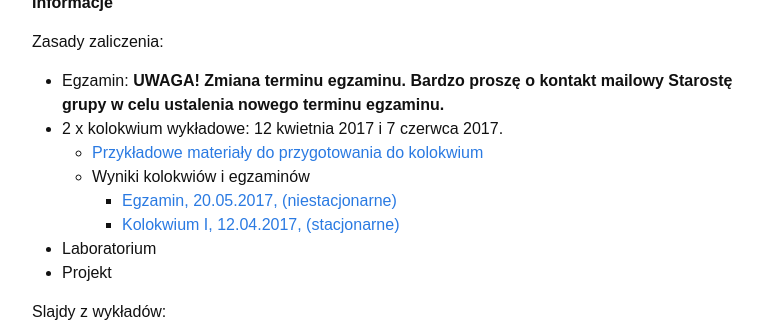
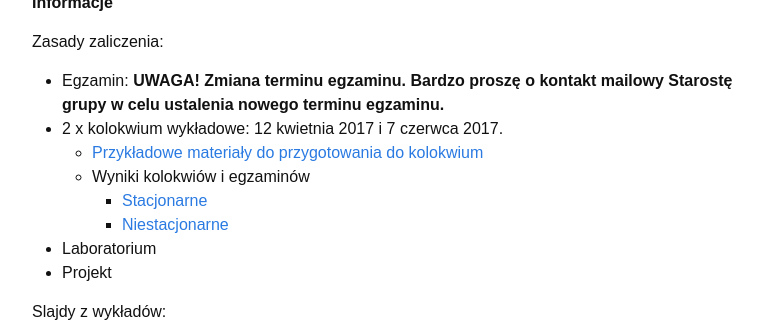
Before and after one commit to piotrlasek/piotrlasek.github.io, a Jekyll site: the page built from for-students/ai2-2017.md, in a window 1280 px wide and 900 px high, scrolled down 314 px, cut to the strip 68-403 px from the top of the window. Shown: the whole strip, without its empty margins (238-1001 px from the left). Built offline with Jekyll 4.4.1, drawn with Linux system fonts in a browser that asks for light colours.

Commit message:
Create ai2-2017.md

```diff
--- a/for-students/ai2-2017.md
+++ b/for-students/ai2-2017.md
@@ -15,8 +15,8 @@ Zasady zaliczenia:
   * [Przykładowe materiały do przygotowania do
   kolokwium](ai2-test-demo.pdf)
   * Wyniki kolokwiów i egzaminów
-    * [Egzamin, 20.05.2017, (niestacjonarne)](ai2-2017-egz-nst.pdf)
-    * [Kolokwium I, 12.04.2017, (stacjonarne)](ai2-2017-kol1-wyn.pdf)
+    * [Stacjonarne](ai2-2017-oceny.pdf)
+    * [Niestacjonarne](ai2-2017-kol1-wyn.pdf)
 * Laboratorium
 * Projekt
 
```
